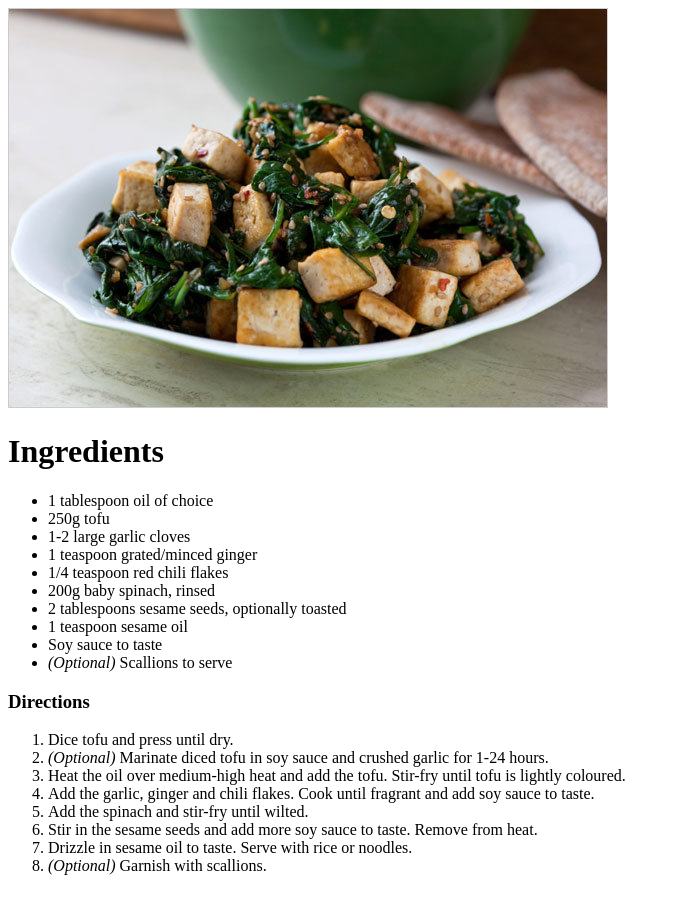
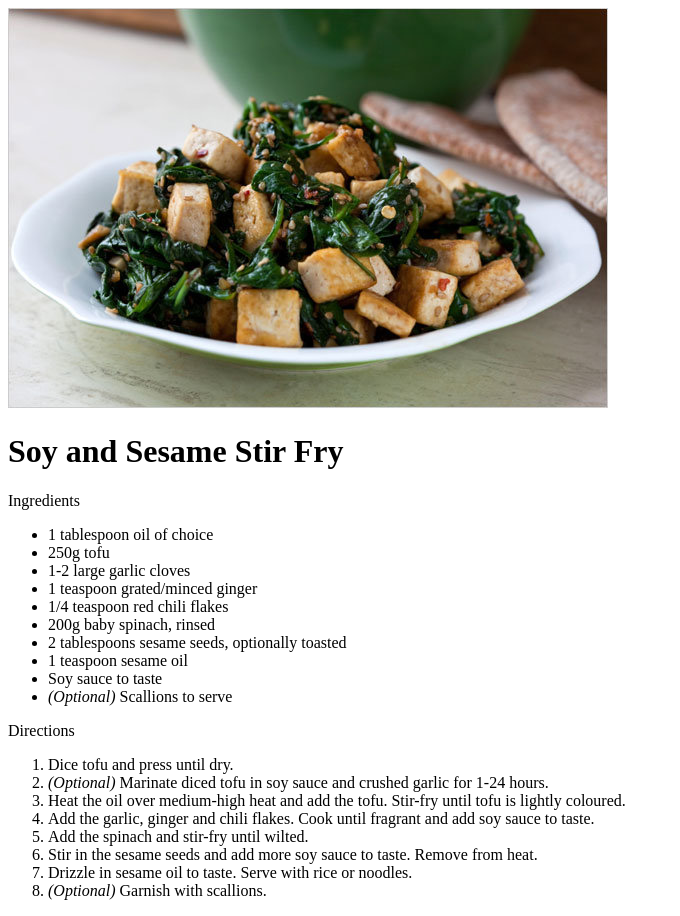
Before and after one commit to dbcollin/TOP-Recipes, a plain HTML site: page pages/stir-fry.html in a window 1280 px wide. Shown: the whole page, without its empty margins (0-680 px from the left). Before the commit the page ends 891 px from the top, so only its background shows below. Drawn offline with Linux system fonts and the light colour scheme.

Commit message:
Fix stir fry page formatting.

```diff
--- a/pages/stir-fry.html
+++ b/pages/stir-fry.html
@@ -6,7 +6,8 @@
     </head>
     <body>
         <img src="../images/stir-fry.jpeg" alt="Soy and Sesame Stir Fry">
-        <h1>Ingredients</h1>
+        <h1>Soy and Sesame Stir Fry</h1>
+        <p>Ingredients</p>
         <ul>
             <li>1 tablespoon oil of choice</li>
             <li>250g tofu</li>
@@ -19,7 +20,7 @@
             <li>Soy sauce to taste</li>
             <li><em>(Optional)</em> Scallions to serve</li>
         </ul>
-        <p><h3>Directions</h3></p>
+        <p>Directions</p>
         <ol>
             <li>Dice tofu and press until dry.</li>
             <li><em>(Optional)</em> Marinate diced tofu in soy sauce and crushed garlic for 1-24 hours.</li>
```
